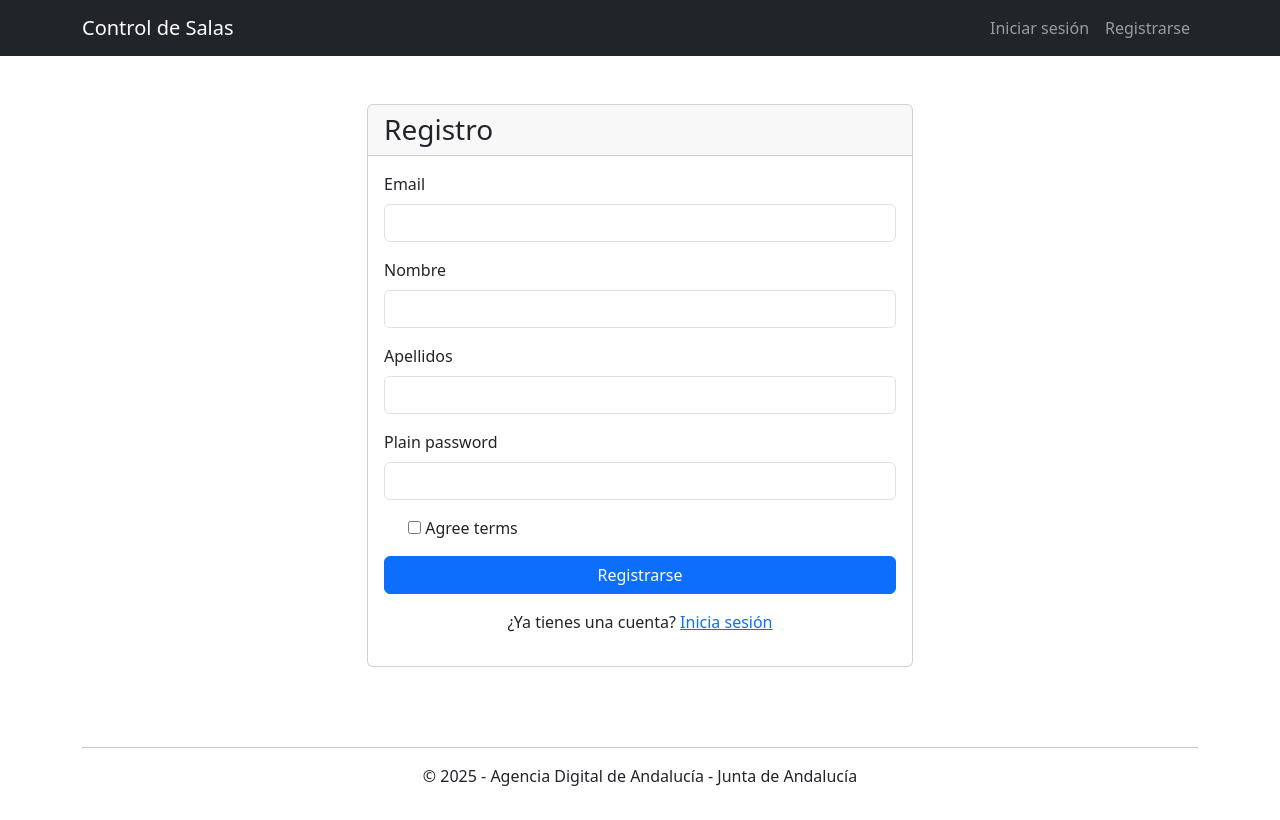
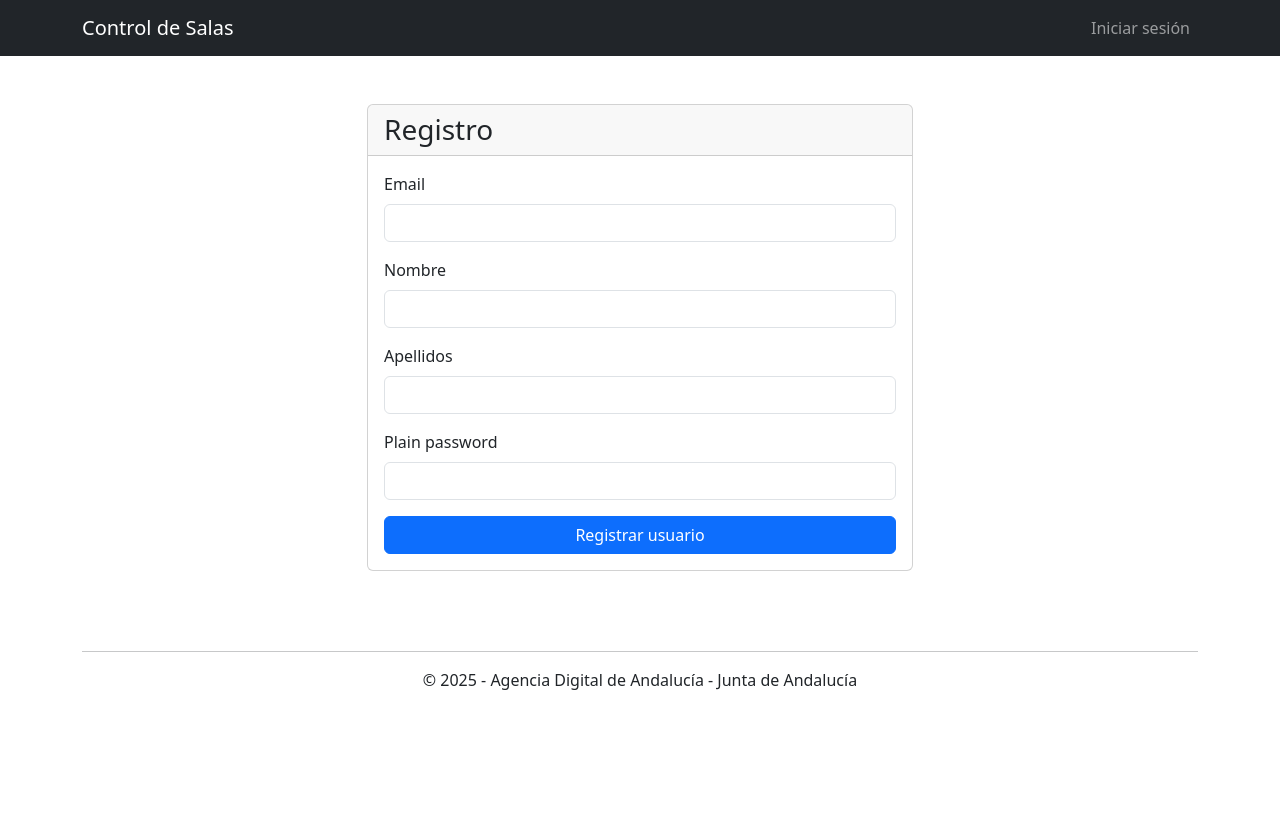
Before and after one commit to miguelgilmartinez/sala-activator, a Symfony app: template templates/registration/register.html.twig in a window 1280 px wide. After the commit the page ends 690 px from the top, so only its background shows below. Run offline with Twig, Linux system fonts and the light colour scheme; the template is opened without the code that fills it, so the values that code supplies are empty; form fields are guessed from the names that the template uses; some libraries are stand-ins or nearby versions.

Commit message:
feat(Registro): Registro usuarios solo disponible para admins

```diff
--- a/templates/base.html.twig
+++ b/templates/base.html.twig
@@ -26,15 +26,18 @@
                             <li class="nav-item">
                                 <span class="nav-link">Hola, {{ app.user.nombre }}</span>
                             </li>
+
+                            {% if is_granted('ROLE_ADMIN') %}
+                                <li class="nav-item">
+                                    <a class="nav-link" href="{{ path('app_register') }}">Nuevo Usuario</a>
+                                </li>
+                            {% endif %}
                             <li class="nav-item">
                                 <a class="nav-link" href="{{ path('app_logout') }}">Cerrar sesión</a>
                             </li>
                         {% else %}
                             <li class="nav-item">
                                 <a class="nav-link" href="{{ path('app_login') }}">Iniciar sesión</a>
-                            </li>
-                            <li class="nav-item">
-                                <a class="nav-link" href="{{ path('app_register') }}">Registrarse</a>
                             </li>
                         {% endif %}
                     </ul>
--- a/templates/registration/register.html.twig
+++ b/templates/registration/register.html.twig
@@ -36,21 +36,8 @@
                             {{ form_widget(registrationForm.plainPassword) }}
                             {{ form_errors(registrationForm.plainPassword) }}
                         </div>
-
-                        <div class="mb-3">
-                            <div class="form-check">
-                                {{ form_widget(registrationForm.agreeTerms, {'attr': {'class': 'form-check-input'}}) }}
-                                {{ form_label(registrationForm.agreeTerms, null, {'label_attr': {'class': 'form-check-label'}}) }}
-                                {{ form_errors(registrationForm.agreeTerms) }}
-                            </div>
-                        </div>
-
-                        <button type="submit" class="btn btn-primary w-100">Registrarse</button>
+                        <button type="submit" class="btn btn-primary w-100">Registrar usuario</button>
                     {{ form_end(registrationForm) }}
-
-                    <div class="mt-3 text-center">
-                        <p>¿Ya tienes una cuenta? <a href="{{ path('app_login') }}">Inicia sesión</a></p>
-                    </div>
                 </div>
             </div>
         </div>
```
Also changed, not shown: src/Controller/RegistrationController.php (+11 -13 lines), src/Form/RegistrationFormType.php (+1 -9 lines).
